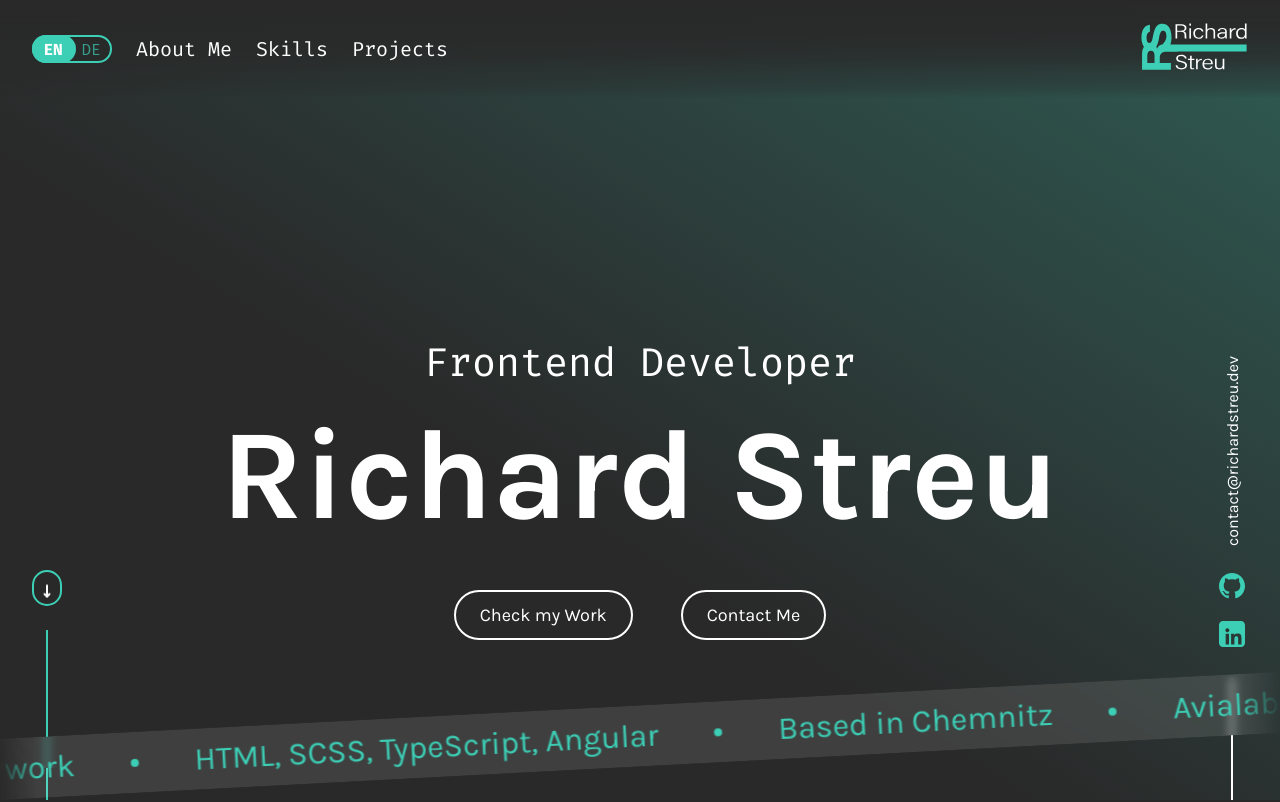
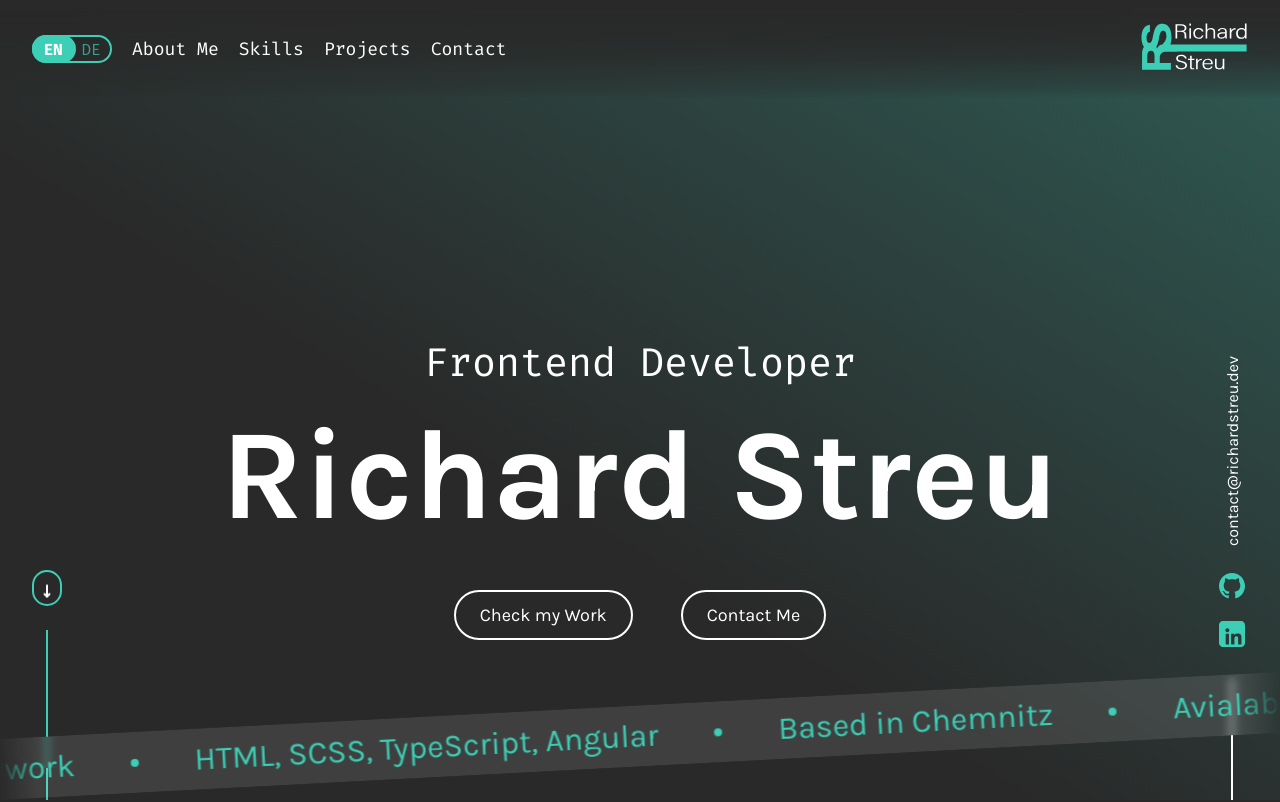
Before and after one commit to RichardStreu/portfolioAngular, an Angular app: page / in a window 1280 px wide. Shown: the top 802 px of the page. Built offline with nearby package versions, Linux system fonts and the light colour scheme.

Commit message:
feat: update header links for improved navigation and adjust styles for better layout

```diff
--- a/src/app/core/header/header.component.html
+++ b/src/app/core/header/header.component.html
@@ -4,13 +4,14 @@
       <div [ngClass]="{ burgerMenuBox: true, hiddenBurgerMenu: !isBurgerMenuVisible }"
         (click)="showHideBurgerMenu($event)">
         <div class="burgerMenu">
-          <a href="#aboutMeSection"
+          <a href="#aboutmeComponent"
             (click)="showHideBurgerMenu($event)">{{ aboutMeText }}</a>
-          <a href="#skillsetSection"
+          <a href="#skillsetComponent"
             (click)="showHideBurgerMenu($event)">{{ skillsText }}</a>
-          <a href="#projectsSection"
+          <a href="#projectsComponent"
             (click)="showHideBurgerMenu($event)">{{ projectsText }}</a>
-          <a href="">{{ contactText }}</a>
+          <a href="#contactComponent"
+            (click)="showHideBurgerMenu($event)">{{ contactText }}</a>
           <div
             class="languageButton"
             [class.active]="lang"
@@ -38,9 +39,10 @@
         >
           <span>EN</span><span>DE</span>
         </div>
-        <a href="#aboutMeSection">{{ aboutMeText }}</a>
-        <a href="#skillsetSection">{{ skillsText }}</a>
-        <a href="#projectsSection">{{ projectsText }}</a>
+        <a href="#aboutmeComponent">{{ aboutMeText }}</a>
+        <a href="#skillsetComponent">{{ skillsText }}</a>
+        <a href="#projectsComponent">{{ projectsText }}</a>
+        <a href="#contactComponent">{{ contactText }}</a>
       </div>
 
       <a [routerLink]="['']">
--- a/src/app/core/header/header.component.scss
+++ b/src/app/core/header/header.component.scss
@@ -150,7 +150,7 @@ header {
   .headerNavbar {
     display: flex;
     align-items: center;
-    gap: 1.5rem;
+    gap: 1.25rem;
 
     .burgerIcon {
       width: 32px;
@@ -271,7 +271,7 @@ header {
 
     a {
       font-family: "Fira";
-      font-size: 1.25rem;
+      font-size: 1.13rem;
       color: white;
       text-decoration: none;
       position: relative;
```
